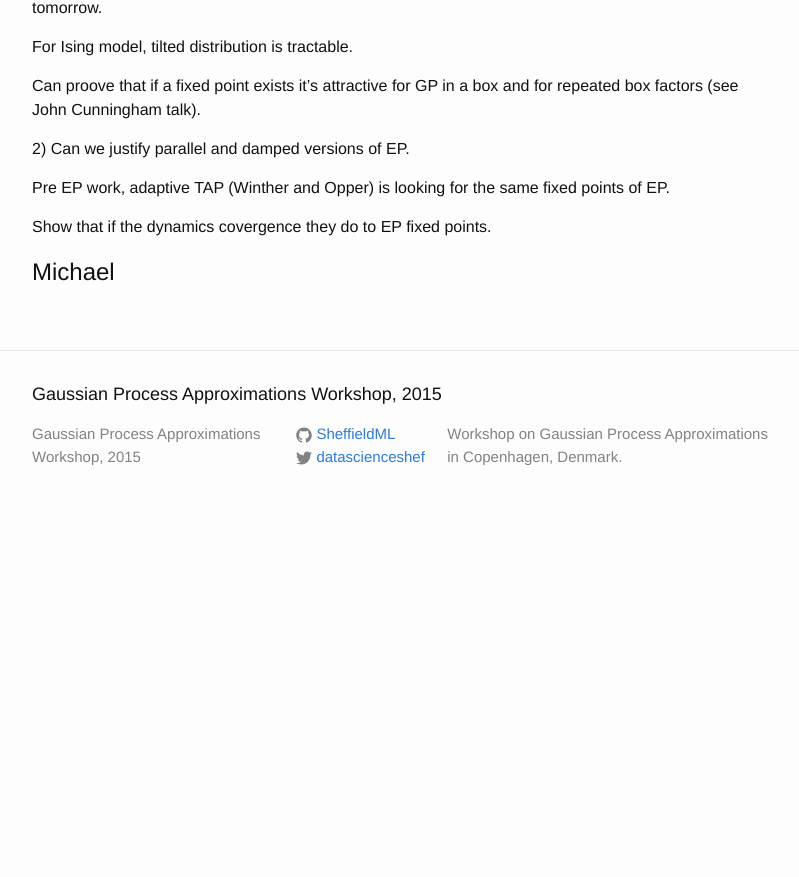
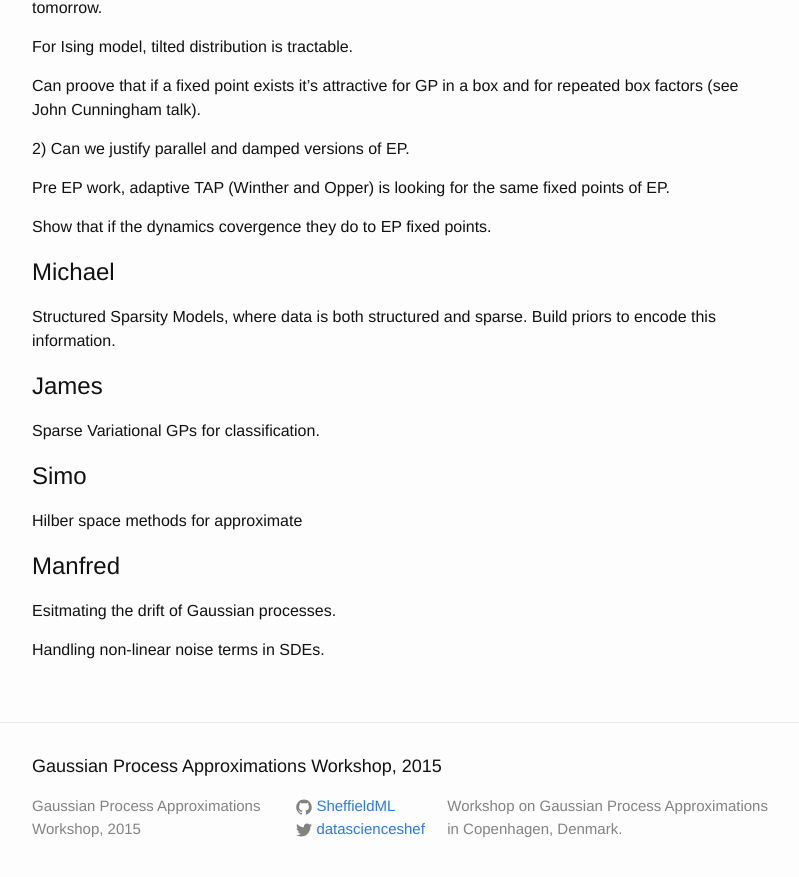
Before and after one commit to gpschool/gpa15, a Jekyll site: the page built from notes.md, in a window 1280 px wide and 900 px high, scrolled down 1271 px. Shown: the top 877 px of the window, without its empty margins (238-1037 px from the left). Built offline with Jekyll 4.4.1, drawn with Linux system fonts in a browser that asks for light colours; before the commit the page ends 1799 px from its top, so only the background shows below that.

```diff
--- a/_data/lectures.csv
+++ b/_data/lectures.csv
@@ -12,7 +12,7 @@
 Thursday,21,May,16:15,16:45,**Hilbert Space Methods for Reduced-Rank Gaussian Process Regression**,./assets/sarkka.pdf,,[Simo Särkkä](http://users.aalto.fi/~ssarkka/),,
 Thursday,21,May,20:30,,"Workshop dinner at [Madklubben Bistro-de-Luxe, Store Kongensgade 66](http://map.krak.dk/m/nC6b0)",,,,,
 Friday,22,May,9:00,9:30,**Nonparametric estimation of the drift in stochastic differential equations**,,,[Manfred Opper](https://www.ki.tu-berlin.de/menue/team/manfred_opper/forschungsgebiete/),,
-Friday,22,May,9:45,10:15,**Big Bayes without sub-sampling bias: paths of partial posteriors**,,,[Heiko Strathmann](http://herrstrathmann.de/),,
+Friday,22,May,9:45,10:15,**Big Bayes without sub-sampling bias: paths of partial posteriors**,assets/strathmann.pdf,,[Heiko Strathmann](http://herrstrathmann.de/),,
 Friday,22,May,10:30,11:00,**Coffee**,,,,,
 Friday,22,May,11:00,11:30,**TBA**,,,[Aki Vehtari](http://becs.aalto.fi/~ave/),,
 Friday,22,May,11:45,12:15,**Scalable Gaussian Process Classification via Expectation Propagation**,,,[Daniel Hernandez Lobato](http://dhnzl.org/),,
--- a/notes.md
+++ b/notes.md
@@ -59,3 +59,21 @@
 Show that if the dynamics covergence they do to EP fixed points.
 
 # Michael
+
+Structured Sparsity Models, where data is both structured and sparse. Build priors to encode this information.
+
+# James
+
+Sparse Variational GPs for classification.
+
+
+# Simo
+
+Hilber space methods for approximate
+
+
+# Manfred
+
+Esitmating the drift of Gaussian processes.
+
+Handling non-linear noise terms in SDEs.
```
